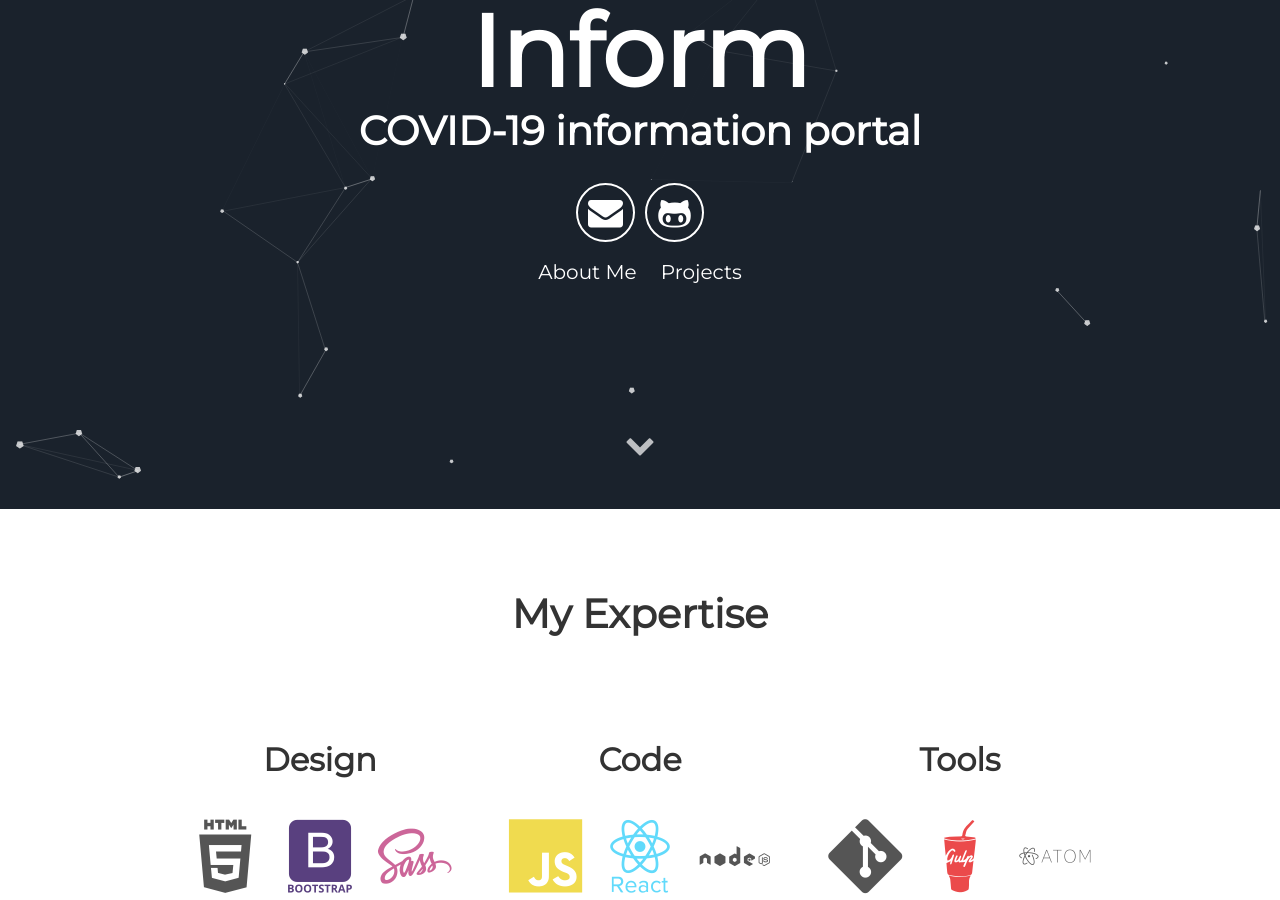
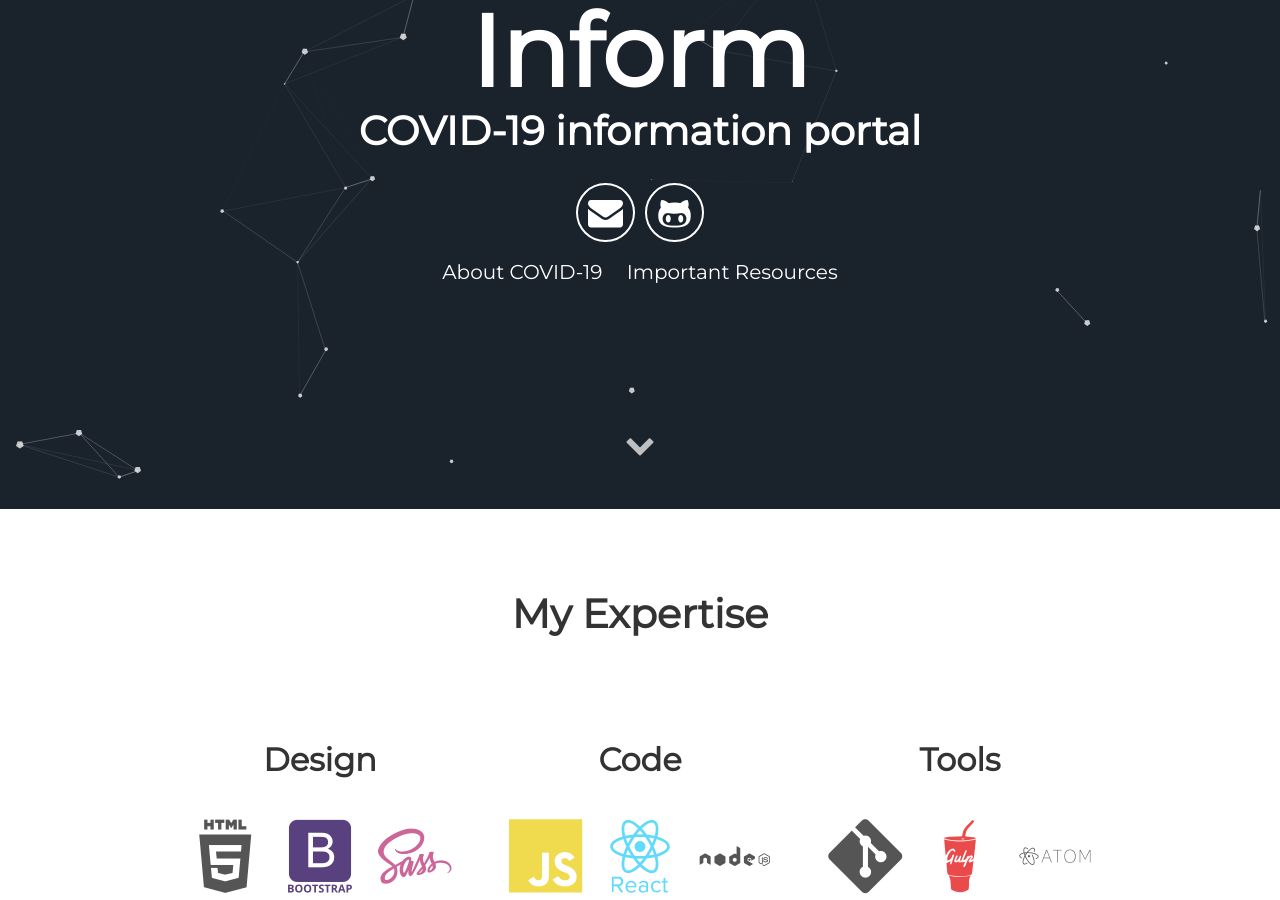
Before and after one commit to covid19inform/home, a Jekyll site: the page built from index.html, in a window 1280 px wide and 900 px high, scrolled down 391 px. Built offline with Jekyll 4.4.1, drawn with Linux system fonts in a browser that asks for light colours.

Commit message:
Update header.html

```diff
--- a/_includes/header.html
+++ b/_includes/header.html
@@ -9,8 +9,8 @@
         <a aria-label="My Github" target="_blank" href="#"><i class="icon fa fa-github-alt" aria-hidden="true"></i></a>
       </div>
       <div class="header-links">
-        <a class="link" href="#about" data-scroll>About Me</a>
-        <a class="link" href="#projects" data-scroll>Projects</a>
+        <a class="link" href="#about" data-scroll>About COVID-19</a>
+        <a class="link" href="#projects" data-scroll>Important Resources</a>
       </div>
   </div>
   <a class="down" href="#about" data-scroll><i class="icon fa fa-chevron-down" aria-hidden="true"></i></a>
```
